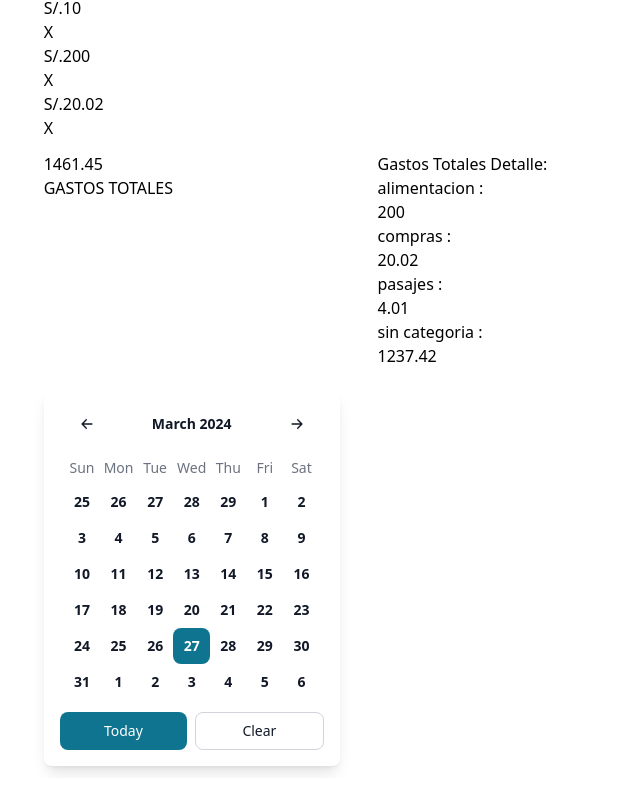
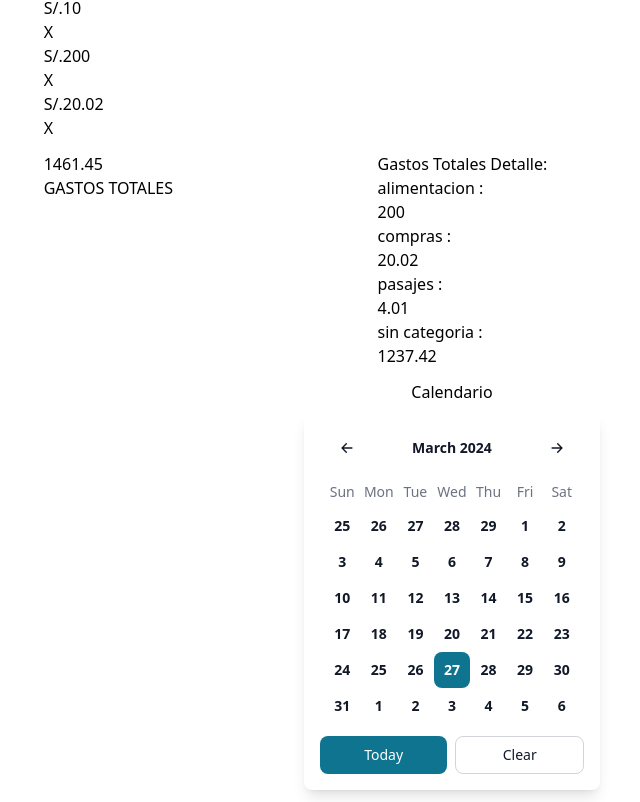
Before and after one commit to nattdev/expense-record-app, a React (Vite) app in the folder client/: page / in a window 1280 px wide. Shown: the part 436-1238 px from the top of the page, without its empty margins (194-834 px from the left). Before the commit the page ends 1214 px from the top, so only its background shows below. Built offline with nearby package versions, Linux system fonts and the light colour scheme.

Commit message:
Add HTML elements wrappers

```diff
--- a/client/src/components/Calendar.jsx
+++ b/client/src/components/Calendar.jsx
@@ -2,7 +2,12 @@ import { Datepicker } from "flowbite-react";
 
 function Calendar() {
     return (
+        <div className="col-span-2 text-center">
+            <header>
+                <p>Calendario</p>
+            </header>
             <Datepicker inline />
+        </div>
     )
 }
 
```
